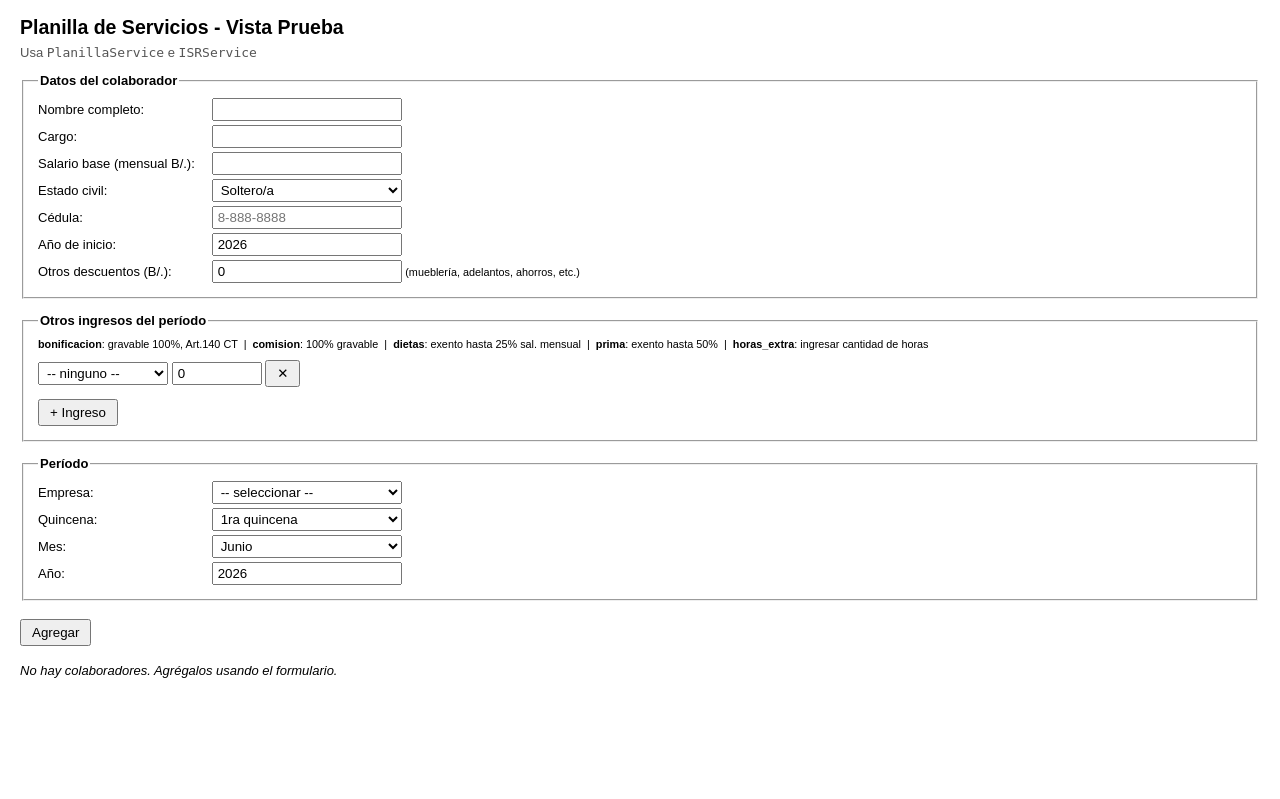
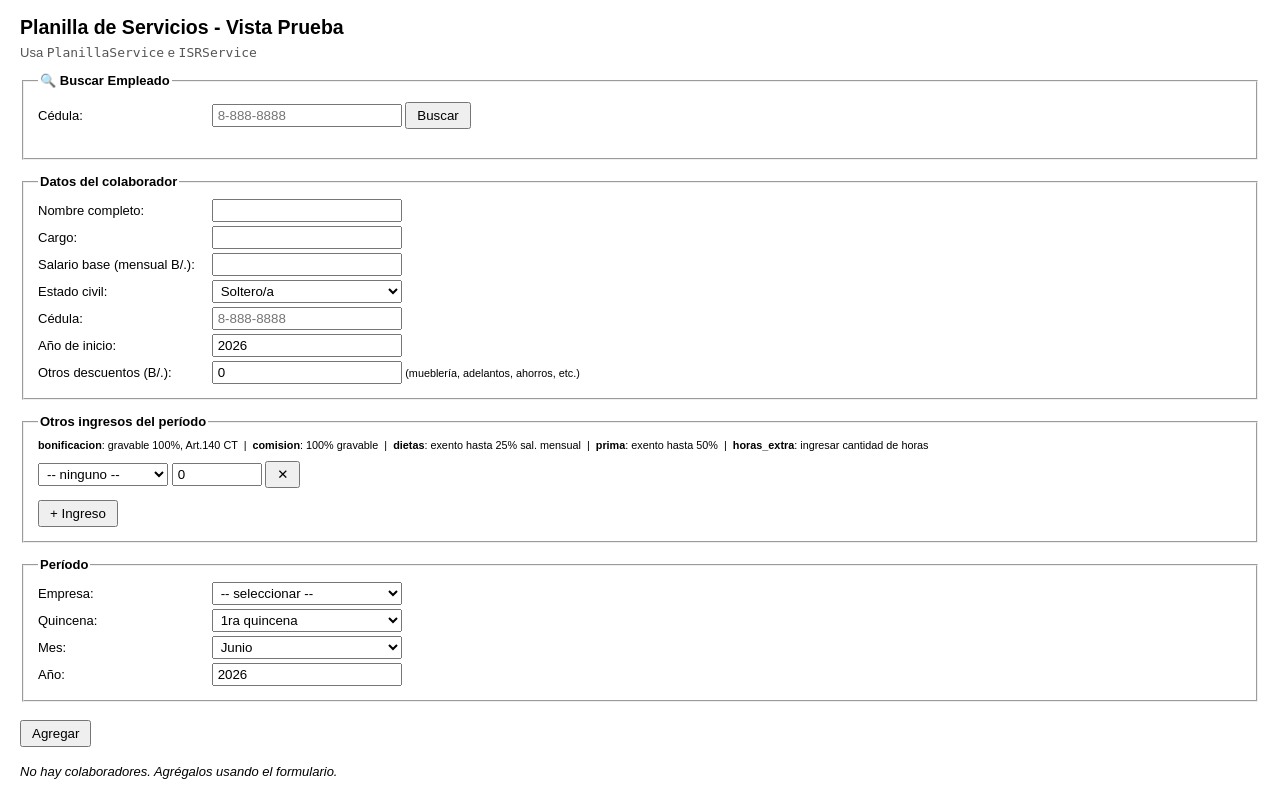
Before and after one commit to 1997-bit/proyecto-contabilidad, a PHP site: template views/planilla/index.php in a window 1280 px wide. Shown: the part 70-869 px from the top of the page. Before the commit the page ends 748 px from the top, so only its background shows below. Run offline with PHP 8.4, Linux system fonts and the light colour scheme; the template is opened without the code that fills it, so the values that code supplies are empty; some libraries are stand-ins or nearby versions.

Commit message:
Agregando funcionalidad para issue #5: Captura de Planilla

```diff
--- a/views/planilla/index.php
+++ b/views/planilla/index.php
@@ -132,6 +132,28 @@ function planilla_fmt(float $v): string {
 
 		<!-- FORMULARIO AGREGAR -->
 		<form method="POST" action="<?= BASE_URL ?>/planilla/agregar">
+			<!-- CREADO - Issue #5: Búsqueda de empleado para cargar datos automáticamente -->
+			<fieldset>
+				<legend>🔍 Buscar Empleado</legend>
+
+				<label for="cedula_buscar">Cédula:</label>
+				<input
+					type="text"
+					id="cedula_buscar"
+					placeholder="8-888-8888"
+					autocomplete="off"
+				/>
+				<button type="button" id="btn_buscar">Buscar</button>
+				<span id="estatus_busqueda"></span><br /><br />
+
+				<div id="empleado-info" style="display: none; padding: 10px; background: #e8f5e9; border: 1px solid #4caf50; border-radius: 4px; margin-top: 10px;">
+					<strong>✓ Encontrado:</strong><br>
+					Nombre: <span id="info-nombre"></span><br>
+					Cargo: <span id="info-cargo"></span><br>
+					Salario: <span id="info-salario"></span>
+				</div>
+			</fieldset>
+
 			<fieldset>
 				<legend>Datos del colaborador</legend>
 
@@ -385,7 +407,56 @@ function planilla_fmt(float $v): string {
     <?php endif; ?>
 
 
-			<script>
+			<script>				// CREADO - Issue #5: Búsqueda de empleado con AJAX
+				document.getElementById('btn_buscar').addEventListener('click', function() {
+					const cedula = document.getElementById('cedula_buscar').value.trim();
+					const estatus = document.getElementById('estatus_busqueda');
+
+					if (cedula.length < 5) {
+						estatus.innerHTML = '<span style="color: red;">⚠ Ingrese una cédula válida</span>';
+						return;
+					}
+
+					estatus.innerHTML = '<span style="color: #666;">🔄 Buscando...</span>';
+
+					fetch('<?= BASE_URL ?>/planilla/buscarEmpleado?cedula=' + encodeURIComponent(cedula))
+						.then(r => r.json())
+						.then(data => {
+							if (data.error) {
+								estatus.innerHTML = '<span style="color: red;">✗ ' + data.error + '</span>';
+								document.getElementById('empleado-info').style.display = 'none';
+								return;
+							}
+
+							// Llenar campos automáticamente
+							document.getElementById('nombre').value = data.nombre_completo;
+							document.getElementById('cedula').value = data.cedula;
+							document.getElementById('cargo').value = data.cargo;
+							document.getElementById('salario').value = data.salario_base;
+							document.getElementById('estado_civil').value = data.estado_civil;
+							document.getElementById('anio_inicio').value = data.anio_inicio;
+
+							// Mostrar información de confirmación
+							document.getElementById('info-nombre').textContent = data.nombre_completo;
+							document.getElementById('info-cargo').textContent = data.cargo;
+							document.getElementById('info-salario').textContent = 'B/. ' + parseFloat(data.salario_base).toFixed(2);
+							document.getElementById('empleado-info').style.display = 'block';
+
+							estatus.innerHTML = '<span style="color: green;">✓ Cargado</span>';
+						})
+						.catch(e => {
+							estatus.innerHTML = '<span style="color: red;">✗ Error de conexión</span>';
+							console.error(e);
+						});
+				});
+
+				// Permitir búsqueda con Enter
+				document.getElementById('cedula_buscar').addEventListener('keypress', function(e) {
+					if (e.key === 'Enter') {
+						document.getElementById('btn_buscar').click();
+					}
+				});
+
 				function agregarFilaIng() {
 					const c = document.getElementById("ingresos-container");
 					const div = document.createElement("div");
```
Also changed, not shown: controllers/PlanillaController.php (+42 -0 lines).
